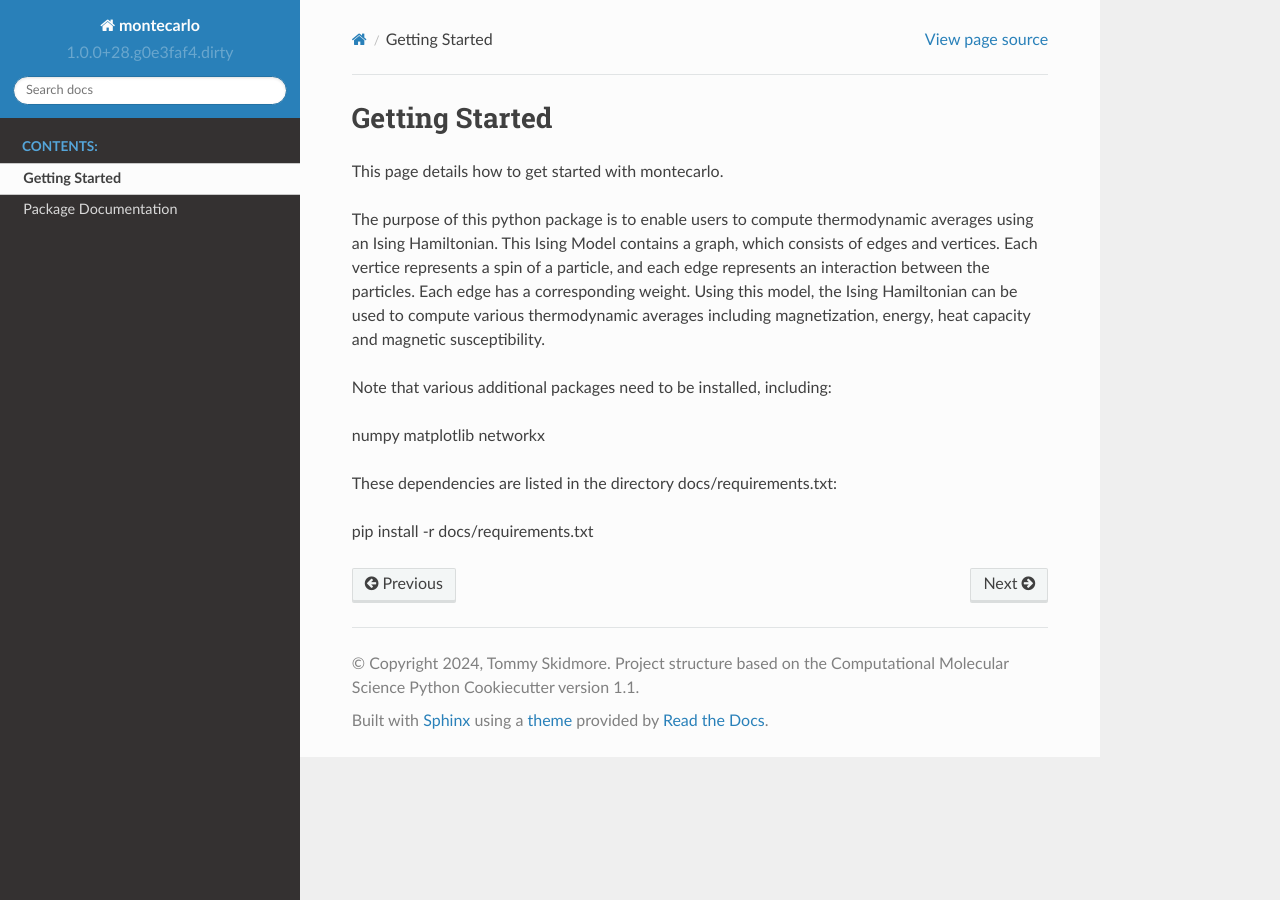
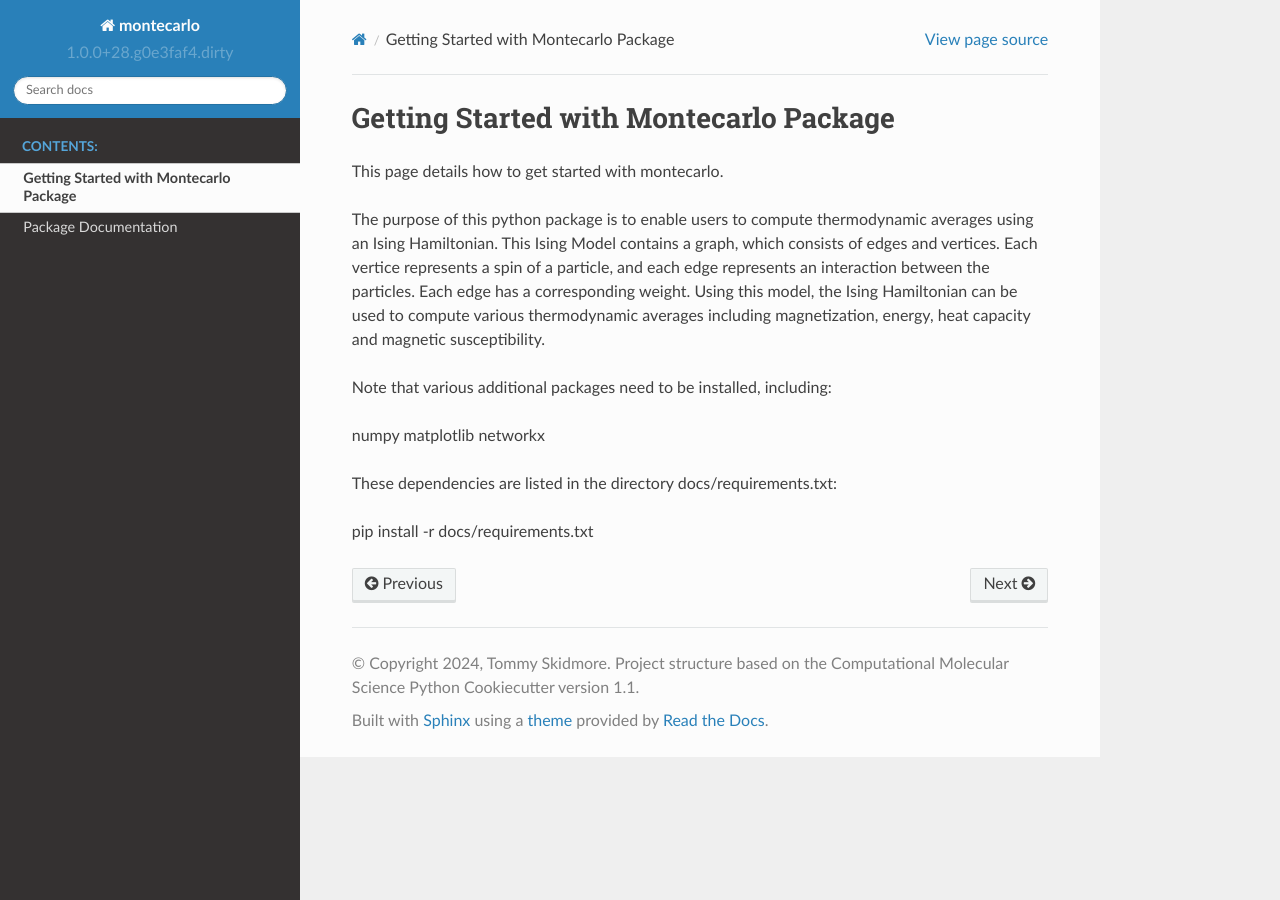
Before and after one commit to TSkidmore24/montecarlopackage, a Sphinx documentation site: the page built from docs/getting_started_with_montecarlo_package.rst, in a window 1280 px wide. Built offline with Sphinx 7.4.7 and the Read the Docs theme 2.0.0, drawn with Linux system fonts in a browser that asks for light colours; the version number is read from the project's files by our own code.

```diff
--- a/docs/conf.py
+++ b/docs/conf.py
@@ -172,3 +172,6 @@ texinfo_documents = [
 
 
 # -- Extension configuration -------------------------------------------------
+extensions = [
+    'sphinx.ext.autosummary',
+]
--- a/docs/getting_started_with_montecarlo_package.rst
+++ b/docs/getting_started_with_montecarlo_package.rst
@@ -1,4 +1,4 @@
-Getting Started
+Getting Started with Montecarlo Package
 ===============
 
 This page details how to get started with montecarlo.
```
